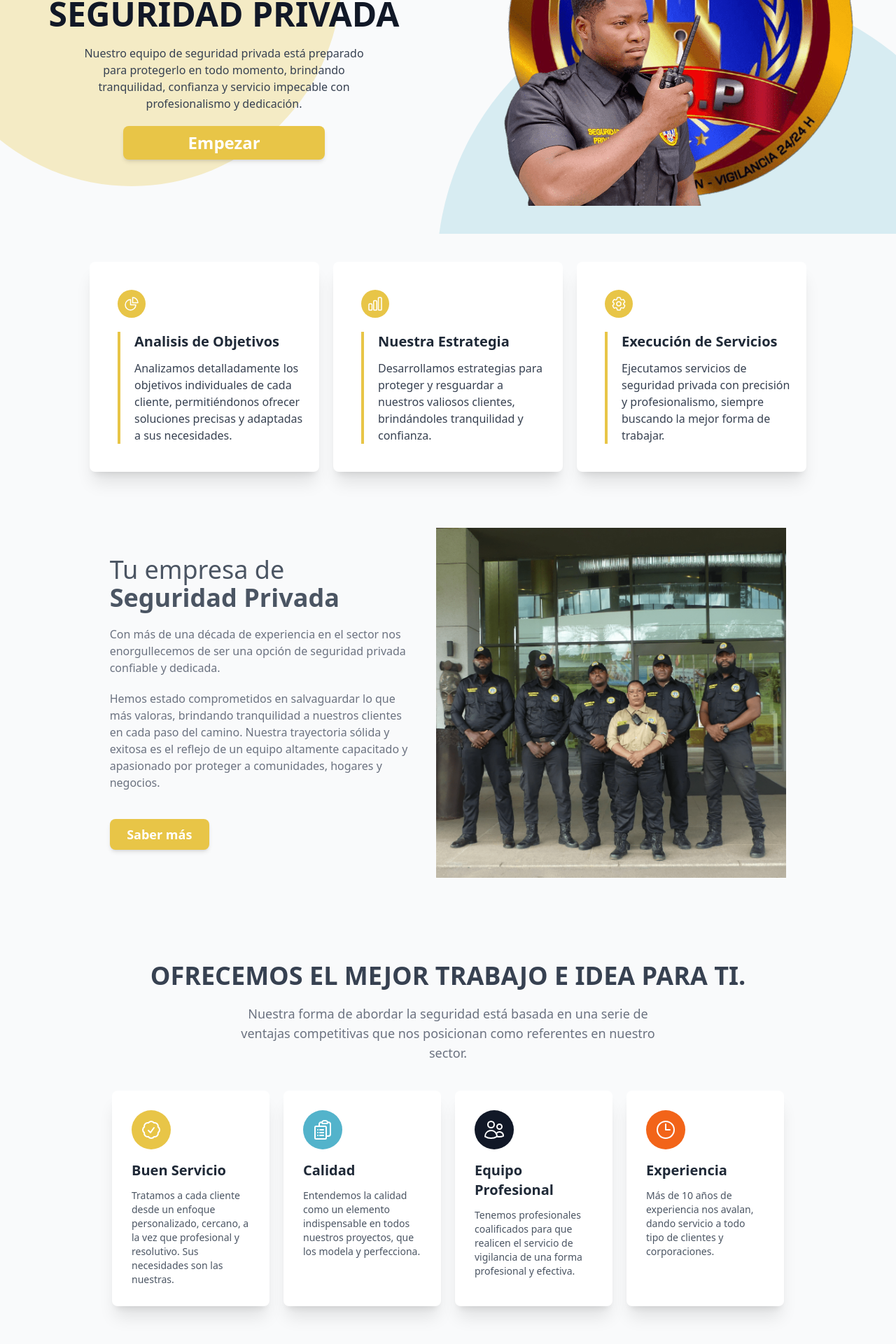
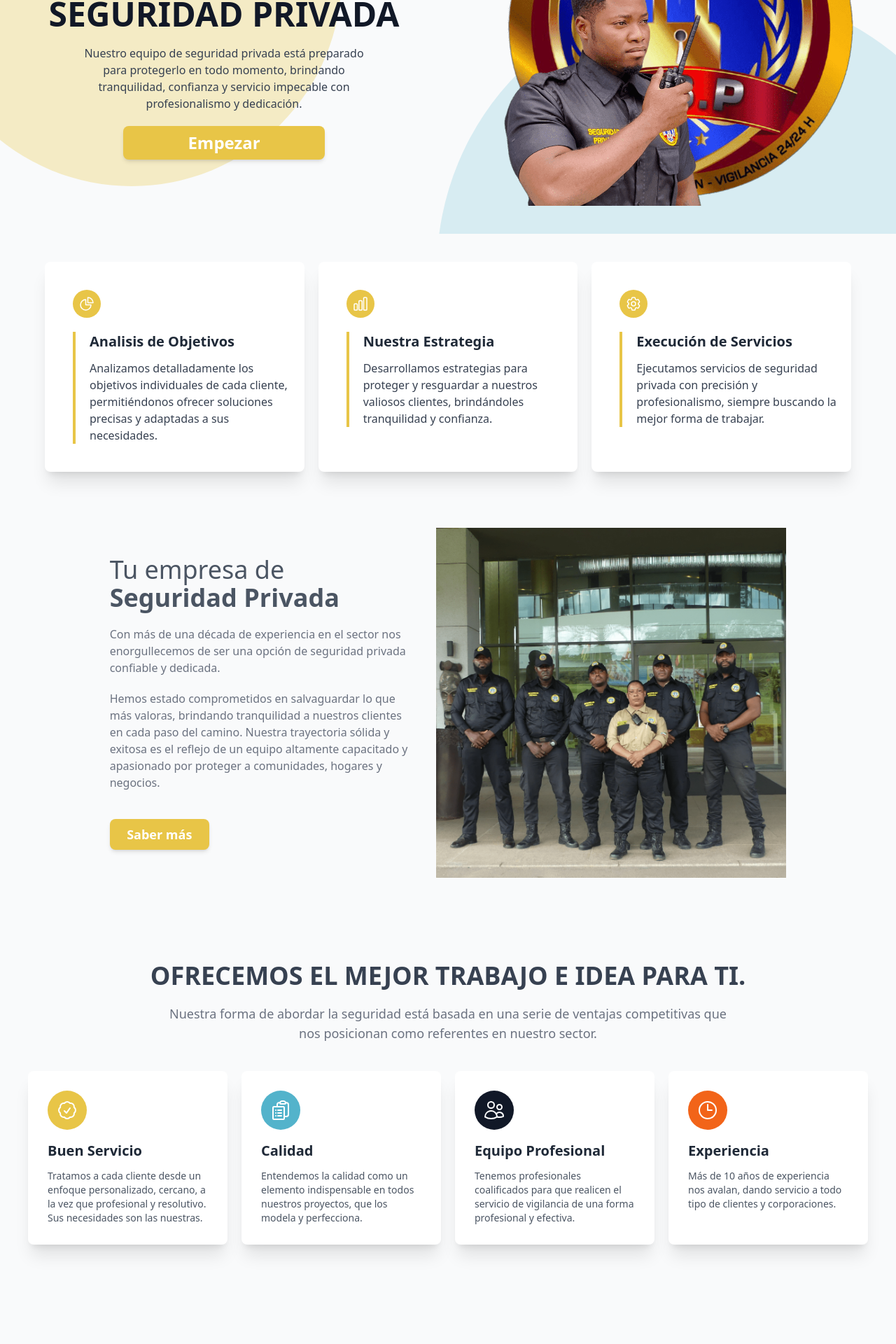
Before and after one commit to TheDaidor2001/gartoll-new-web, a Vue app: page / in a window 1280 px wide. Shown: the part 302-2222 px from the top of the page at 70% size. After the commit the page ends 2160 px from the top, so only its background shows below. Built offline with nearby package versions, Linux system fonts and the light colour scheme.

Commit message:
fixed responsive

```diff
--- a/src/views/HomeView.vue
+++ b/src/views/HomeView.vue
@@ -12,7 +12,7 @@ import cardDiferences from '../components/UI/card-diferences.vue';
     <div
       class="block absolute bg-thirth w-80 h-80 lg:w-[800px]  lg:h-[800px] opacity-20 rounded-full -z-10 top-20 -right-20 lg:-right-36 lg:top-52 ">
     </div>
-    <div class="flex flex-col lg:flex-row gap-5 items-center justify-center">
+    <div class="flex flex-col lg:flex-row gap-5 items-center justify-center max-w-7xl mx-auto">
       <div class="w-full xl:w-1/2">
         <h1 class="text-4xl lg:text-7xl text-center font-black  text-secondary uppercase">Gartoll</h1>
         <h2 class="text-center text-gray-900 text-3xl lg:text-5xl font-black uppercase">Seguridad Privada</h2>
@@ -33,7 +33,7 @@ import cardDiferences from '../components/UI/card-diferences.vue';
     </div>
   </section>
 
-  <section class="py-10 flex flex-col lg:flex-row gap-5 px-10 md:px-16 lg:px-32">
+  <section class="py-10 flex flex-col lg:flex-row gap-5 px-10 md:px-16 max-w-7xl mx-auto">
     <cardInfo title="Analisis de Objetivos"
       info="Analizamos detalladamente los objetivos individuales de cada cliente, permitiéndonos ofrecer soluciones precisas y adaptadas a sus necesidades.">
       <svg xmlns="http://www.w3.org/2000/svg" fill="none" viewBox="0 0 24 24" stroke-width="1.5" stroke="white"
@@ -80,7 +80,7 @@ import cardDiferences from '../components/UI/card-diferences.vue';
     <img class="w-[500px]" src="/seguridad.webp" alt="">
   </section>
 
-  <section class="my-20 px-10 lg:px-40">
+  <section class="my-20 px-10 max-w-7xl mx-auto">
     <h3 class="text-center text-3xl md:text-4xl font-bold text-gray-700 uppercase">Ofrecemos el mejor trabajo e idea para
       ti.</h3>
     <p class="w-full lg:w-2/3 mx-auto text-sm lg:text-lg mt-5 text-center font-thin text-gray-500">Nuestra forma de
```
